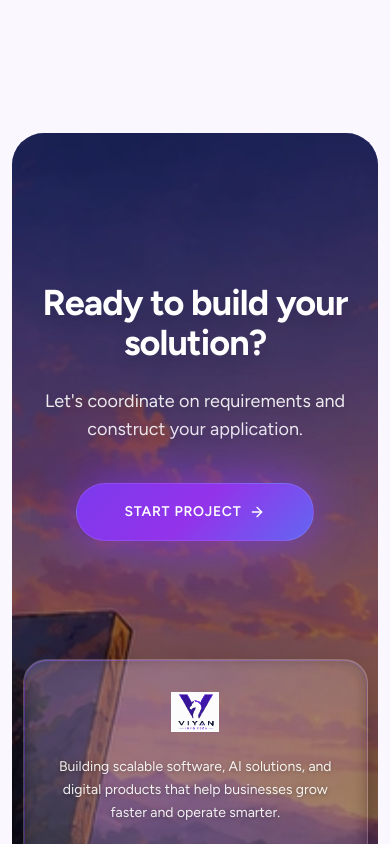
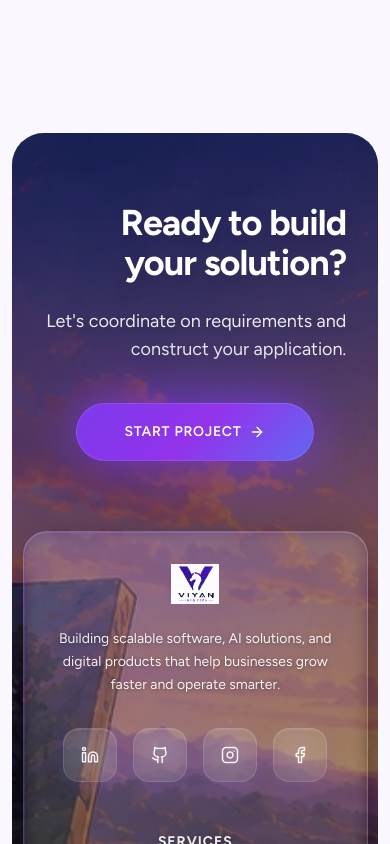
Before and after one commit to kavisan0813/ViyanInfo, a React (Vite) app: page /portfolio in a window 390 px wide. Shown: the part 5600-6444 px from the top of the page. Built offline with nearby package versions, Linux system fonts and the light colour scheme; a web font is replaced by a local one.

Commit message:
refactor: replace heading tags with spans and update layout styles across multiple pages

```diff
--- a/src/pages/AiSolutions.tsx
+++ b/src/pages/AiSolutions.tsx
@@ -756,9 +756,9 @@ export default function AiSolutions() {
             transition={{ duration: 0.8, ease: "easeOut" }}
             className="max-w-3xl mx-auto"
           >
-            <h2 className="text-4xl md:text-5xl lg:text-6xl font-display font-bold text-white tracking-tight mb-6 drop-shadow-xl">
+            <span className="text-4xl md:text-5xl lg:text-6xl font-display font-bold text-white tracking-tight mb-6 drop-shadow-xl">
               Ready to engineer your AI Solutions?
-            </h2>
+            </span>
             <p className="text-lg md:text-xl text-white mb-10 max-w-2xl mx-auto drop-shadow-md">
               Let's build a smart model ecosystem that automates operations and
               scales with your business.
--- a/src/pages/Blog.tsx
+++ b/src/pages/Blog.tsx
@@ -699,12 +699,12 @@ export default function Blog() {
             transition={{ duration: 0.8 }}
             className="max-w-3xl mx-auto flex flex-col items-center"
           >
-            <h2
+            <span
               className="text-4xl md:text-5xl lg:text-6xl font-display font-bold text-white tracking-tight mb-6 drop-shadow-xl"
               style={{ fontSize: "42px" }}
             >
               Ready to start your internship journey?
-            </h2>
+            </span>
             <motion.div
               whileHover={{ scale: 1.05, translateY: -3 }}
               whileTap={{ scale: 0.98 }}
--- a/src/pages/Portfolio.tsx
+++ b/src/pages/Portfolio.tsx
@@ -367,7 +367,7 @@ export default function Portfolio() {
 
       {/* ── CTA + FOOTER SECTION (unchanged) ── */}
       <section
-        className="relative w-[94%] md:w-full mx-auto overflow-hidden rounded-[32px] md:rounded-[40px] z-10"
+        className="relative w-[94%] md:w-full mx-auto overflow-hidden rounded-t-[32px] rounded-b-none md:rounded-t-[40px] md:rounded-b-none z-10"
         style={{
           minHeight: "950px",
           marginTop: "80px",
@@ -391,26 +391,30 @@ export default function Portfolio() {
         />
 
         {/* CTA */}
-        <div className="relative z-10 flex flex-col items-center justify-center text-center pt-[80px] pb-12 px-6">
+        <div className="relative z-10 flex justify-end px-8 md:px-16 lg:px-24">
           <motion.div
             initial={{ opacity: 0, y: 30 }}
             whileInView={{ opacity: 1, y: 0 }}
             viewport={{ once: true }}
             transition={{ duration: 0.8 }}
-            className="max-w-4xl mx-auto flex flex-col items-center"
+            className="w-full max-w-3xl flex flex-col items-end text-right"
           >
             <span className="text-4xl md:text-5xl lg:text-6xl font-display font-bold text-white tracking-tight mb-6 drop-shadow-xl">
               Ready to build your solution?
             </span>
+
             <p className="text-lg md:text-xl text-white/90 max-w-2xl mb-10 drop-shadow-md">
               Let's coordinate on requirements and construct your application.
             </p>
+
             <motion.div
               whileHover={{ scale: 1.05 }}
               transition={{ duration: 0.3 }}
+              className="self-center"
             >
               <Link to="/contact" className="block relative group">
                 <div className="absolute inset-0 bg-[#7c3aed] blur-[40px] opacity-55 group-hover:opacity-85 transition-opacity duration-300 rounded-full" />
+
                 <button
                   className="relative px-[48px] py-[18px] text-white font-semibold text-sm uppercase tracking-wider rounded-full shadow-[0_0_40px_rgba(124,58,237,0.55)] transition-all duration-300 border border-white/10 flex items-center gap-2"
                   style={{
@@ -425,7 +429,7 @@ export default function Portfolio() {
           </motion.div>
         </div>
 
-        {/* Glassmorphism Footer (unchanged) */}
+        {/* Footer remains unchanged */}
         <LiquidFooter />
       </section>
     </div>
--- a/src/pages/UiUxDesign.tsx
+++ b/src/pages/UiUxDesign.tsx
@@ -699,9 +699,9 @@ export default function UiUxDesign() {
             transition={{ duration: 0.8 }}
             className="max-w-3xl mx-auto flex flex-col items-center"
           >
-            <h2 className="text-4xl md:text-5xl lg:text-6xl font-display font-bold text-white tracking-tight mb-6 drop-shadow-xl">
+            <span className="text-4xl md:text-5xl lg:text-6xl font-display font-bold text-white tracking-tight mb-6 drop-shadow-xl">
               Ready to design your product?
-            </h2>
+            </span>
             <p className="text-lg md:text-xl text-white mb-10 max-w-2xl mx-auto drop-shadow-md">
               Let's engineer a gorgeous, intuitive design system that scales
               seamlessly with your business.
--- a/src/pages/WebsitesDev.tsx
+++ b/src/pages/WebsitesDev.tsx
@@ -524,9 +524,9 @@ export default function WebsitesDev() {
             transition={{ duration: 0.8, ease: "easeOut" }}
             className="max-w-3xl mx-auto"
           >
-            <h2 className="text-4xl md:text-5xl lg:text-6xl font-display font-bold text-white tracking-tight mb-6 drop-shadow-xl">
+            <span className="text-4xl md:text-5xl lg:text-6xl font-display font-bold text-white tracking-tight mb-6 drop-shadow-xl">
               Ready to build something amazing?
-            </h2>
+            </span>
             <p className="text-lg md:text-xl text-white mb-10 max-w-2xl mx-auto drop-shadow-md">
               Let's engineer a custom web application that scales seamlessly
               with your business.
```
Also changed, not shown: src/pages/Careers.tsx (+4 -6 lines).
